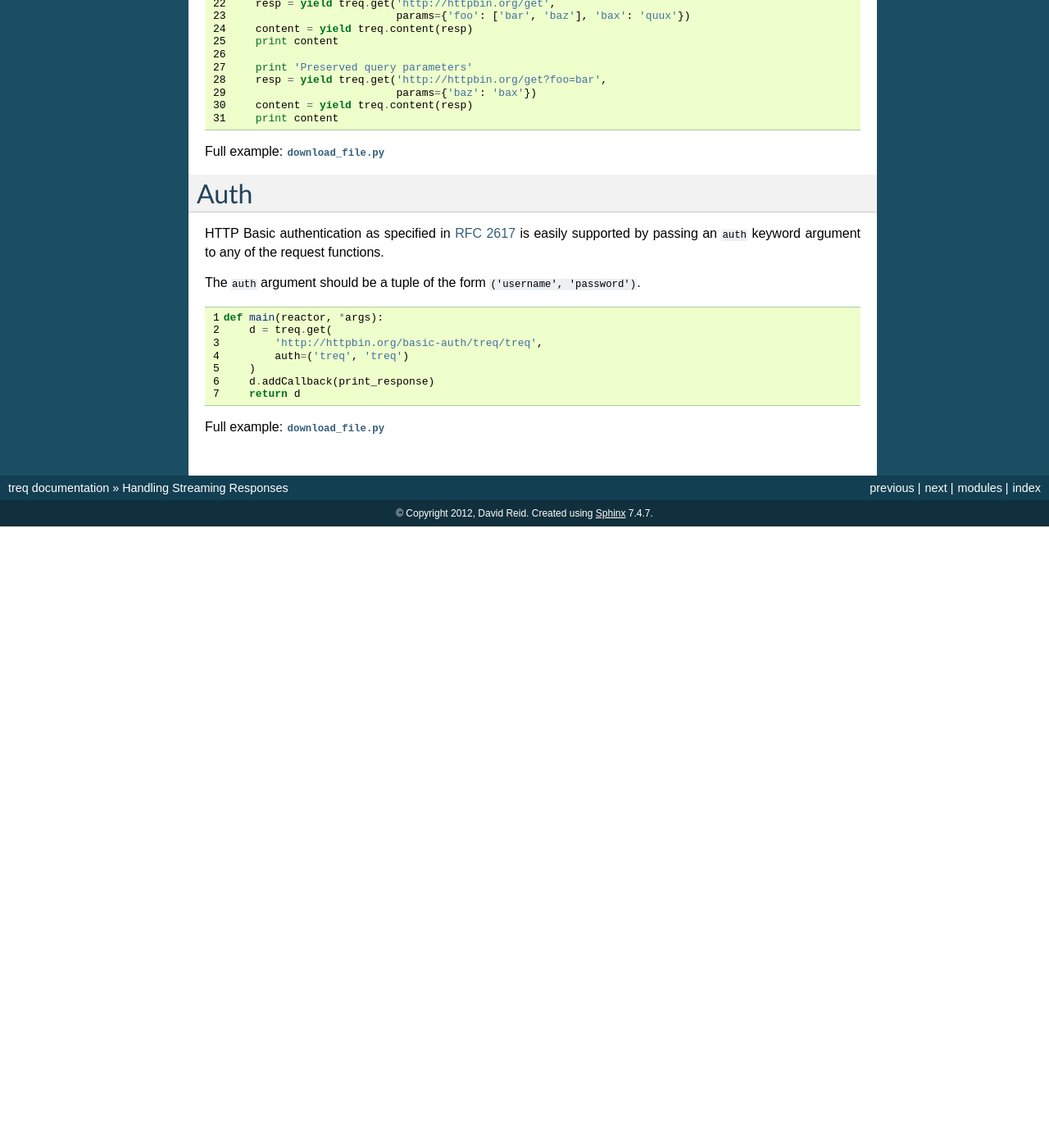
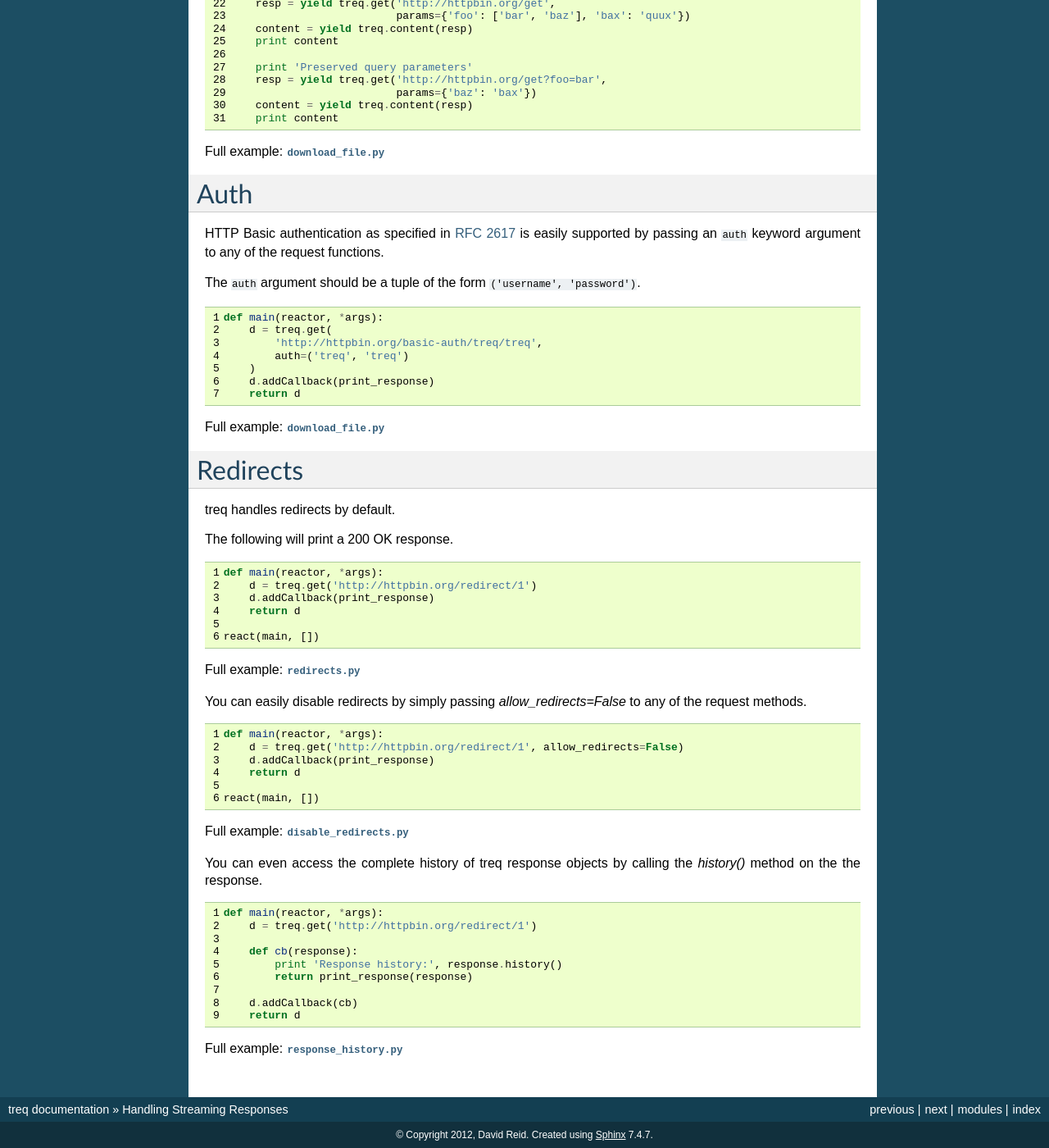
Before and after one commit to twisted/treq, a Sphinx documentation site: the page built from docs/howto.rst, in a window 1280 px wide and 1400 px high, scrolled down 990 px. Shown: the whole window at 82% size. Built offline with Sphinx 7.4.7, drawn with Linux system fonts in a browser that asks for light colours; before the commit the page ends 1632 px from its top, so only the background shows below that.

Commit message:
Document redirects some.

```diff
--- /dev/null
+++ b/docs/examples/disable_redirects.py
@@ -0,0 +1,12 @@
+from twisted.internet.task import react
+from _utils import print_response
+
+import treq
+
+
+def main(reactor, *args):
+    d = treq.get('http://httpbin.org/redirect/1', allow_redirects=False)
+    d.addCallback(print_response)
+    return d
+
+react(main, [])
--- /dev/null
+++ b/docs/examples/redirects.py
@@ -0,0 +1,12 @@
+from twisted.internet.task import react
+from _utils import print_response
+
+import treq
+
+
+def main(reactor, *args):
+    d = treq.get('http://httpbin.org/redirect/1')
+    d.addCallback(print_response)
+    return d
+
+react(main, [])
--- /dev/null
+++ b/docs/examples/response_history.py
@@ -0,0 +1,17 @@
+from twisted.internet.task import react
+from _utils import print_response
+
+import treq
+
+
+def main(reactor, *args):
+    d = treq.get('http://httpbin.org/redirect/1')
+
+    def cb(response):
+        print 'Response history:', response.history()
+        return print_response(response)
+
+    d.addCallback(cb)
+    return d
+
+react(main, [])
--- a/docs/howto.rst
+++ b/docs/howto.rst
@@ -38,7 +38,6 @@ or a ``list`` of ``str`` values.
 
 Full example: :download:`download_file.py <examples/download_file.py>`
 
-
 Auth
 ----
 
@@ -54,3 +53,34 @@ The ``auth`` argument should be a tuple of the form ``('username', 'password')``
 Full example: :download:`download_file.py <examples/download_file.py>`
 
 .. _RFC 2617: http://www.ietf.org/rfc/rfc2617.txt
+
+Redirects
+---------
+
+treq handles redirects by default.
+
+The following will print a 200 OK response.
+
+.. literalinclude:: examples/redirects.py
+    :linenos:
+    :lines: 7-13
+
+Full example: :download:`redirects.py <examples/redirects.py>`
+
+You can easily disable redirects by simply passing `allow_redirects=False` to
+any of the request methods.
+
+.. literalinclude:: examples/disable_redirects.py
+    :linenos:
+    :lines: 7-13
+
+Full example: :download:`disable_redirects.py <examples/disable_redirects.py>`
+
+You can even access the complete history of treq response objects by calling
+the `history()` method on the the response.
+
+.. literalinclude:: examples/response_history.py
+    :linenos:
+    :lines: 7-15
+
+Full example: :download:`response_history.py <examples/response_history.py>`
```
